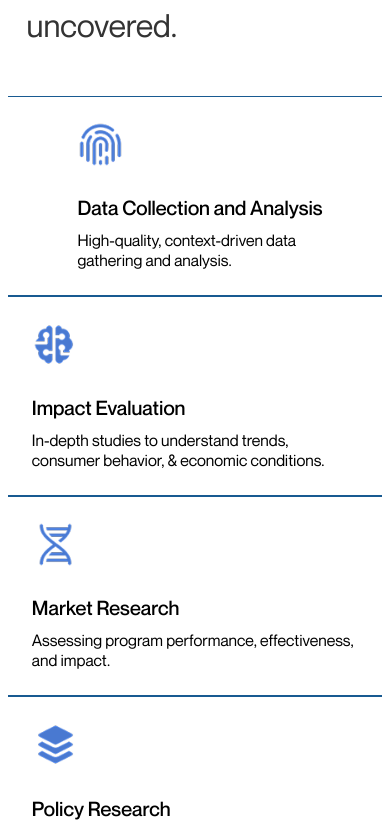
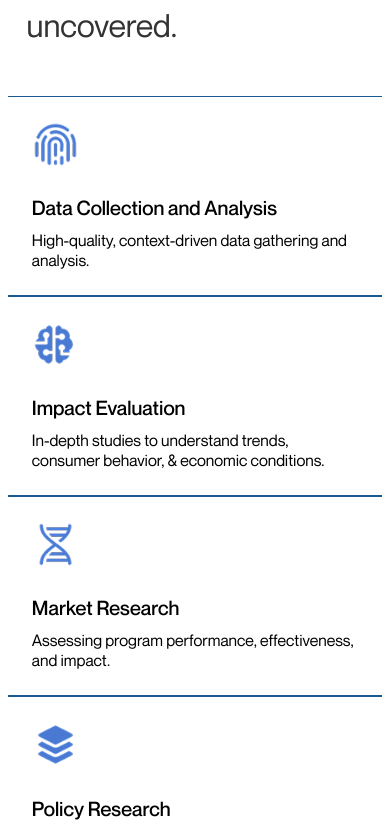
Before and after one commit to shemankubana/ihema_web, a React (Create React App) app: page / in a window 390 px wide. Shown: the part 2046-2879 px from the top of the page. Built offline with nearby package versions, Linux system fonts and the light colour scheme.

Commit message:
fixed data points

```diff
--- a/src/components/Home.js
+++ b/src/components/Home.js
@@ -17,6 +17,8 @@ import ai from "../assets/icons/Artificial Intelligence.png";
 import biotech from "../assets/icons/Biotech.png";
 import fingerprint from "../assets/icons/Fingerprint.png";
 import layers from "../assets/icons/Layers.png";
+import member1 from "../assets/images/WhatsApp Image 2025-12-22 at 13.28.12.jpeg"
+import member2 from "../assets/images/WhatsApp Image 2025-12-22 at 13.28.13.jpeg"
 
 // Import partner logos
 import unhcrLogo from "../assets/logos/UNHCR 1.png";
@@ -410,7 +412,7 @@ const Home = () => {
               </div>
               <div>
                 <img
-                  src={profileimg}
+                  src={member1}
                   alt="White Arrow"
                   className="profile-image"
                 />
@@ -432,7 +434,7 @@ const Home = () => {
               </div>
               <div>
                 <img
-                  src={profileimg2}
+                  src={member2}
                   alt="profile image"
                   className="profile-image"
                 />
--- a/src/styles/Home.css
+++ b/src/styles/Home.css
@@ -359,6 +359,7 @@
 .data-card img {
   width: 47px;
 }
+
 .data-points-p {
   font-size: 16px;
   color: black;
@@ -1522,6 +1523,15 @@
     margin: 0 2%;
   }
 
+  .data-card-text {
+  margin-left: 0px !important;
+}
+
+  .data-card-img {
+    margin-left: 0px !important;
+  }
+
+
   .data-points-header {
     padding-bottom: 50px !important;
   }
```
Also changed, not shown: src/assets/images/WhatsApp Image 2025-12-22 at 13.28.12.jpeg (added), src/assets/images/WhatsApp Image 2025-12-22 at 13.28.13.jpeg (added).
